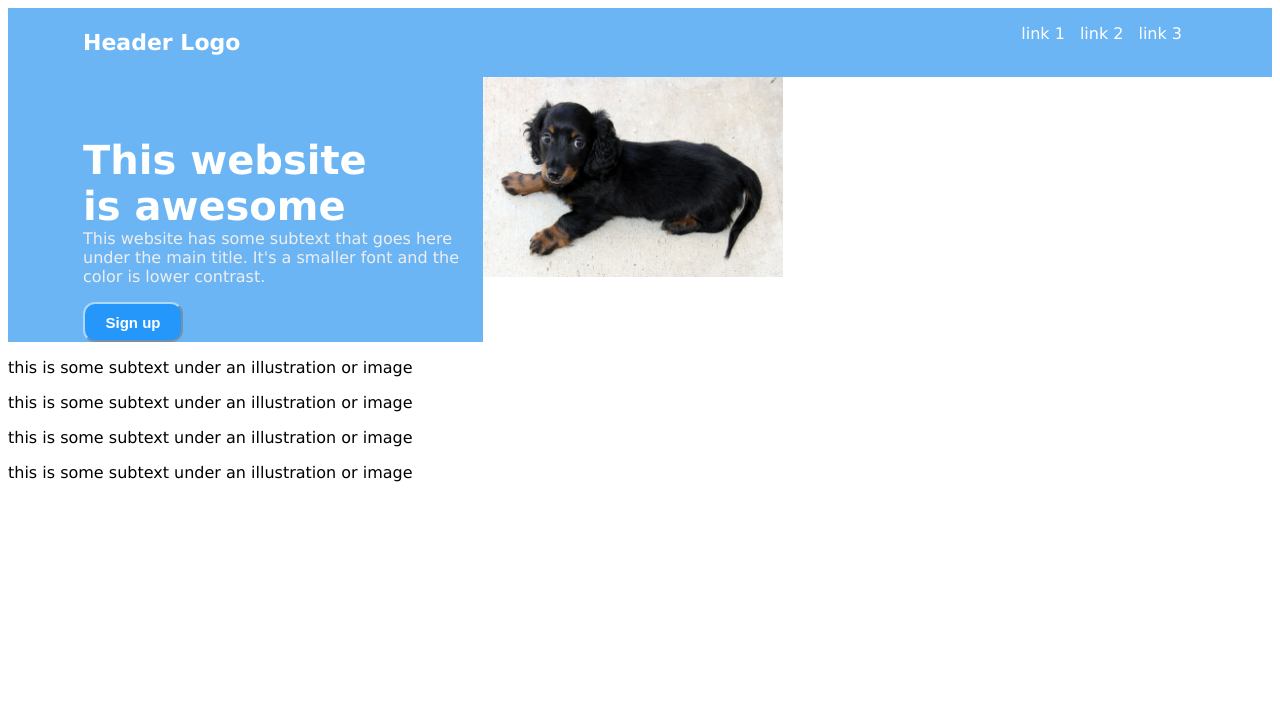
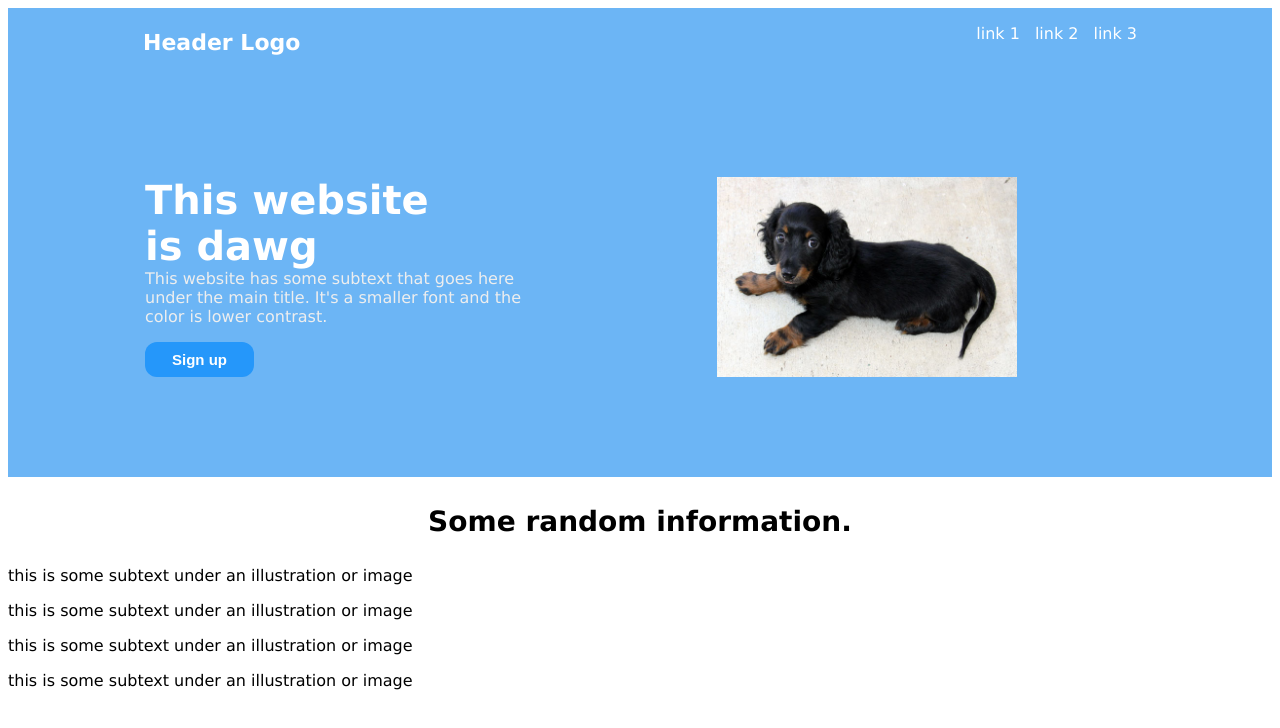
Before and after one commit to ktonecafe/webprac-TOP, a plain HTML site: page index.html in a window 1280 px wide. Drawn offline with Linux system fonts and the light colour scheme.

Commit message:
Corrected the belowheader alignments, fixed flex display to add space for dawg

```diff
--- a/index.html
+++ b/index.html
@@ -20,7 +20,7 @@
     </div>
     <div class="belowheader">
         <div class="toptxt">
-            <p class="bold">This website is awesome</p>
+            <p class="bold">This website is dawg</p>
             <p class="desc">
                 This website has some subtext that goes here under the main
                 title. It's a smaller font and the color is lower contrast.
@@ -35,6 +35,7 @@
             alt="A young curly-haired daschund."
         />
     </div>
+    <p class="midtxt">Some random information.</p>
     <div class="fourimages">
         <p>this is some subtext under an illustration or image</p>
         <p>this is some subtext under an illustration or image</p>
--- a/style.css
+++ b/style.css
@@ -1,6 +1,5 @@
 body {
     font-family: "Lucida Sans", sans-serif;
-    height: 100vh;
     overflow: hidden;
 }
 
@@ -11,13 +10,12 @@ body {
     background-color: #6cb5f5;
     color: white;
     padding: 0px 15px 0px;
-    margin: 0;
 }
 
 .hlogo {
     font-weight: 900;
     font-size: 22px;
-    padding-left: 60px;
+    padding-left: 120px;
 }
 a {
     text-decoration: none;
@@ -31,12 +29,11 @@ li {
 }
 .navlinks {
     display: flex;
-    padding-right: 75px;
+    padding-right: 120px;
 }
 
 .toptxt {
-    padding-left: 75px;
-    gap: 3px;
+    padding-left: 137px;
     background-color: #6cb5f5;
     color: white;
 }
@@ -45,7 +42,6 @@ li {
     width: 300px;
     font-weight: 900;
     font-size: 40px;
-    padding-top: 60px;
     margin-top: 0px;
     margin-bottom: 0px;
 }
@@ -57,21 +53,28 @@ li {
 }
 
 .belowheader {
-    display: inline-flex;
+    display: flex;
+    gap: 172px;
+    height: 400px;
+    align-items: center;
+    background-color: #6cb5f5;
 }
 
 .btnone {
-    width: 100px;
-    height: 40px;
+    width: auto;
+    height: 35px;
     background-color: #2597fa;
     color: white;
     border-color: #abd8ff;
     font-weight: 900;
     font-size: 15px;
     border-radius: 12px;
+    border-color: transparent;
+    padding: 0px 25px 0px;
 }
 
-.dawg {
-    display: inline-flex;
-    flex-wrap: wrap;
+.midtxt {
+    font-weight: 900;
+    font-size: 28px;
+    text-align: center;
 }
```
